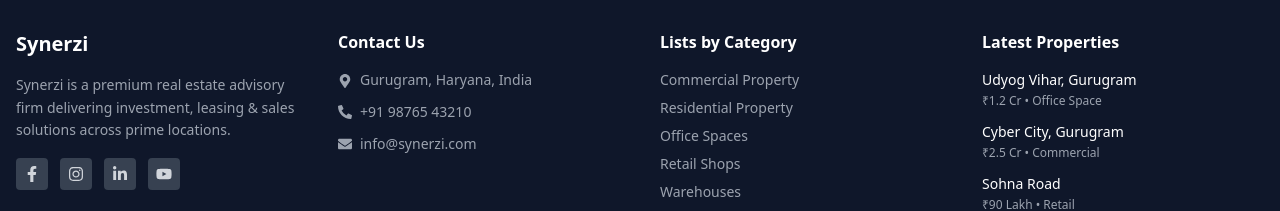
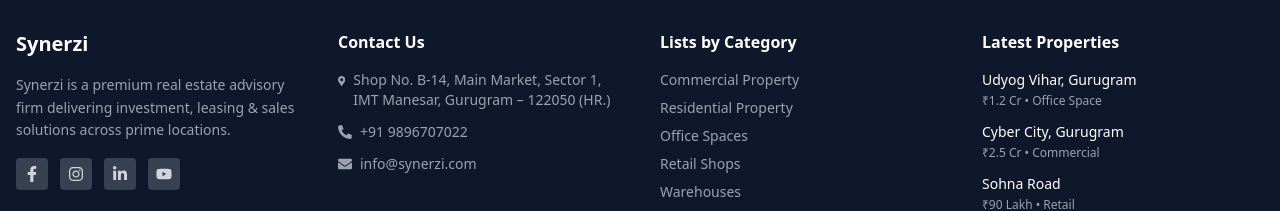
Before and after one commit to rajat804/Synerzi, a React (Vite) app: page / in a window 1280 px wide. Shown: the part 4431-4642 px from the top of the page. Built offline with nearby package versions, Linux system fonts and the light colour scheme; the HTML template or start-up script is replaced by a standard one.

Commit message:
update footer

```diff
--- a/src/components/Footer.jsx
+++ b/src/components/Footer.jsx
@@ -46,10 +46,10 @@ export default function Footer() {
             <ul className="space-y-3 text-sm text-gray-400">
               <li className="flex gap-2 items-start">
                 <FaMapMarkerAlt className="mt-1" />
-                Gurugram, Haryana, India
+                Shop No. B-14, Main Market, Sector 1, IMT Manesar, Gurugram – 122050 (HR.)
               </li>
               <li className="flex gap-2 items-center">
-                <FaPhoneAlt /> +91 98765 43210
+                <FaPhoneAlt /> +91 9896707022
               </li>
               <li className="flex gap-2 items-center">
                 <FaEnvelope /> info@synerzi.com
```
